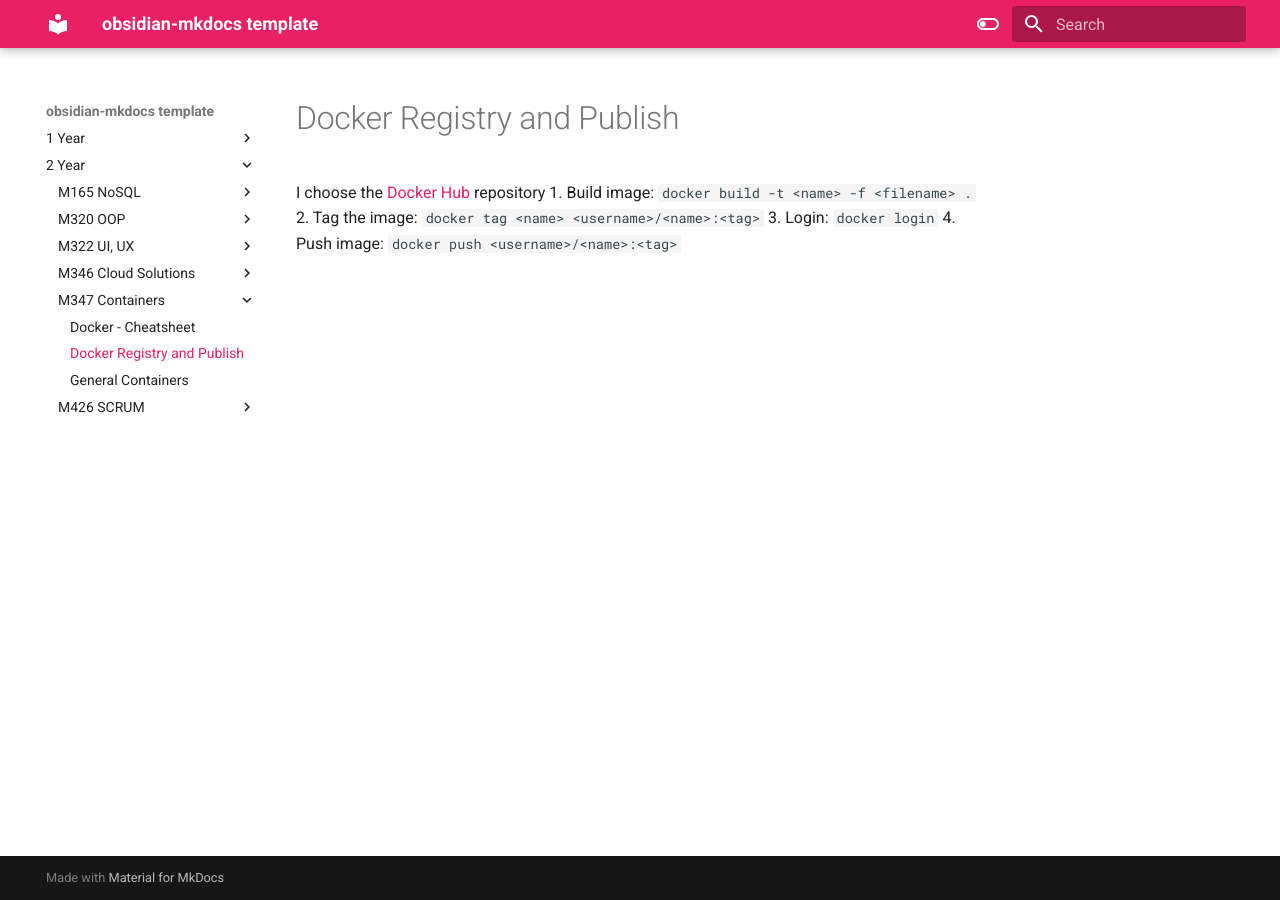
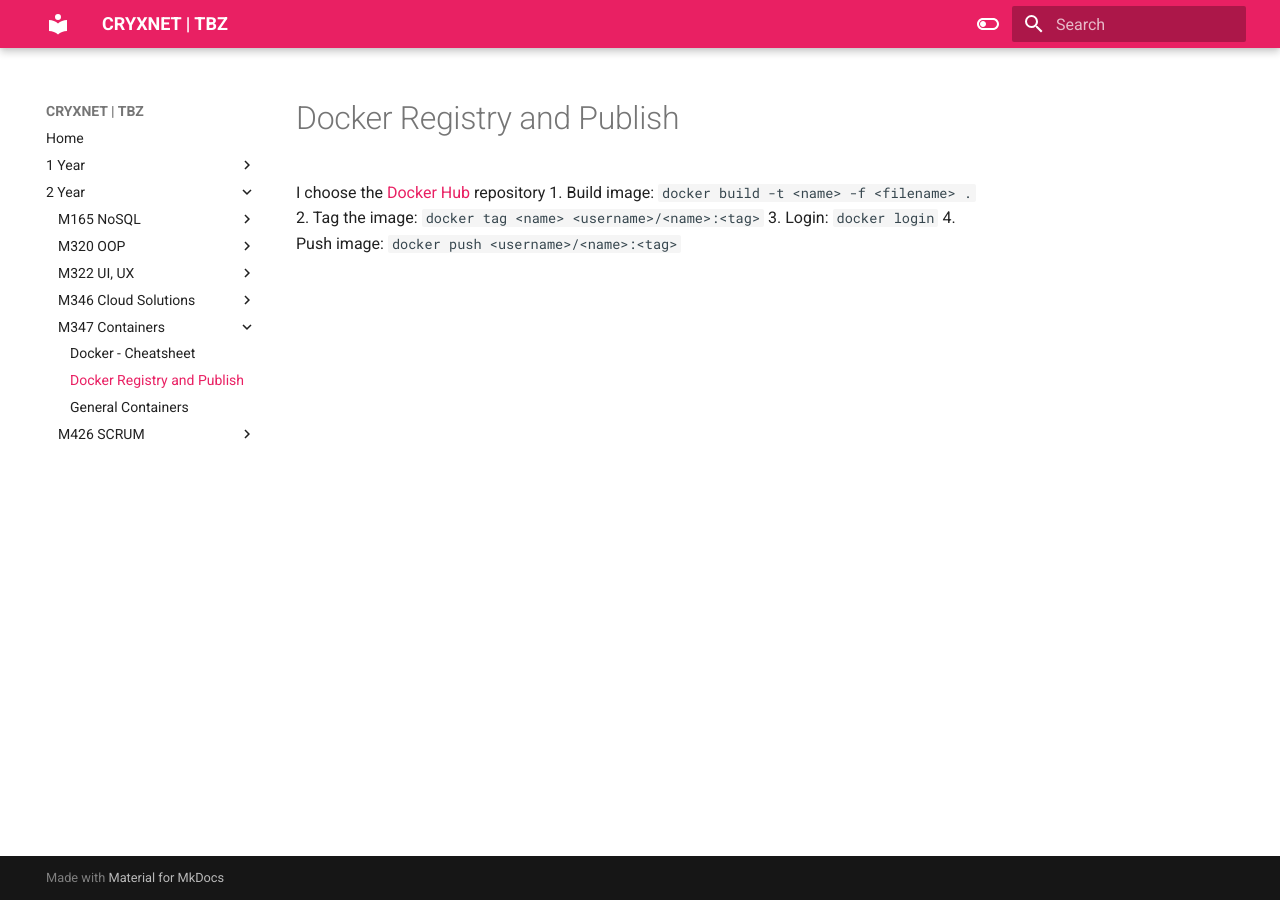
Before and after one commit to cryxnet/TBZ, an MkDocs documentation site: the page built from docs/2 Year/M347 - Containers/Docker Registry and Publish.md, in a window 1280 px wide. Built offline with MkDocs 1.6.1 and Material for MkDocs 9.7.7, drawn with Linux system fonts in a browser that asks for light colours.

```diff
--- a/mkdocs.yml
+++ b/mkdocs.yml
@@ -1,9 +1,8 @@
-site_name: obsidian-mkdocs template
+site_name: CRYXNET | TBZ
 
 theme:
-    name: 'material'
-    palette:
-
+  name: "material"
+  palette:
     # Light mode
     - media: "(prefers-color-scheme: light)"
       scheme: default
@@ -52,7 +51,6 @@ plugins:
   - search
   - roamlinks
 
-
 extra_javascript:
   - javascripts/mathjax.js
   - https://polyfill.io/v3/polyfill.min.js?features=es6
```
Also changed, not shown: docs/index.md (added, +3 -0 lines).
